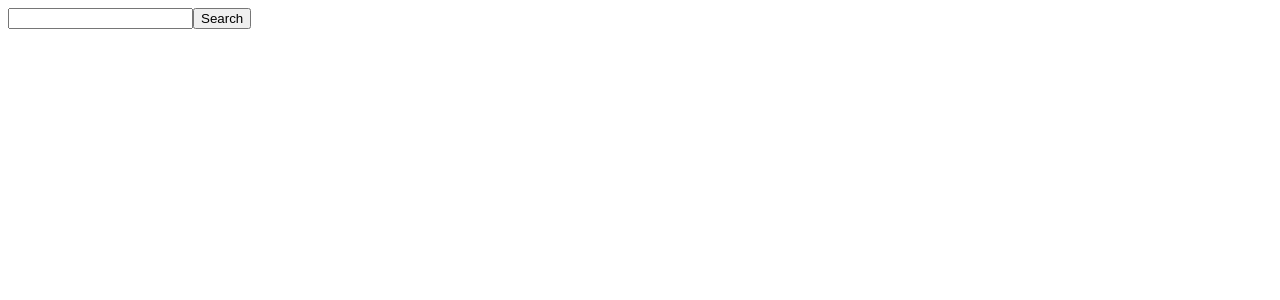
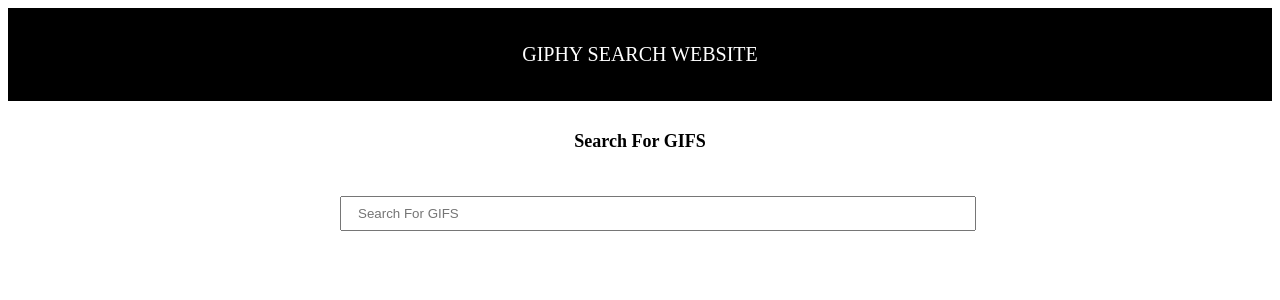
Before and after one commit to Dianakariuki/Giphy-website, an Angular app: page / in a window 1280 px wide. Shown: the top 300 px of the page. Built offline with nearby package versions, Linux system fonts and the light colour scheme.

Commit message:
This commit imports the components content

```diff
--- a/src/app/app.component.html
+++ b/src/app/app.component.html
@@ -1,3 +1,2 @@
-<input name="search">
-
-<button (click)="performSearch()">Search</button>
+<app-header></app-header>
+<app-search></app-search>
--- a/src/app/app.component.ts
+++ b/src/app/app.component.ts
@@ -6,8 +6,5 @@
   styleUrls: ['./app.component.css']
 })
 export class AppComponent {
-  title = 'Welcome to GiphySearch';
-  performSearch(): void {
-    console.log('button click is working');
+  title = 'GiphySearch';
 }
-}
```
Also changed, not shown: src/app/app.module.ts (+8 -2 lines).
